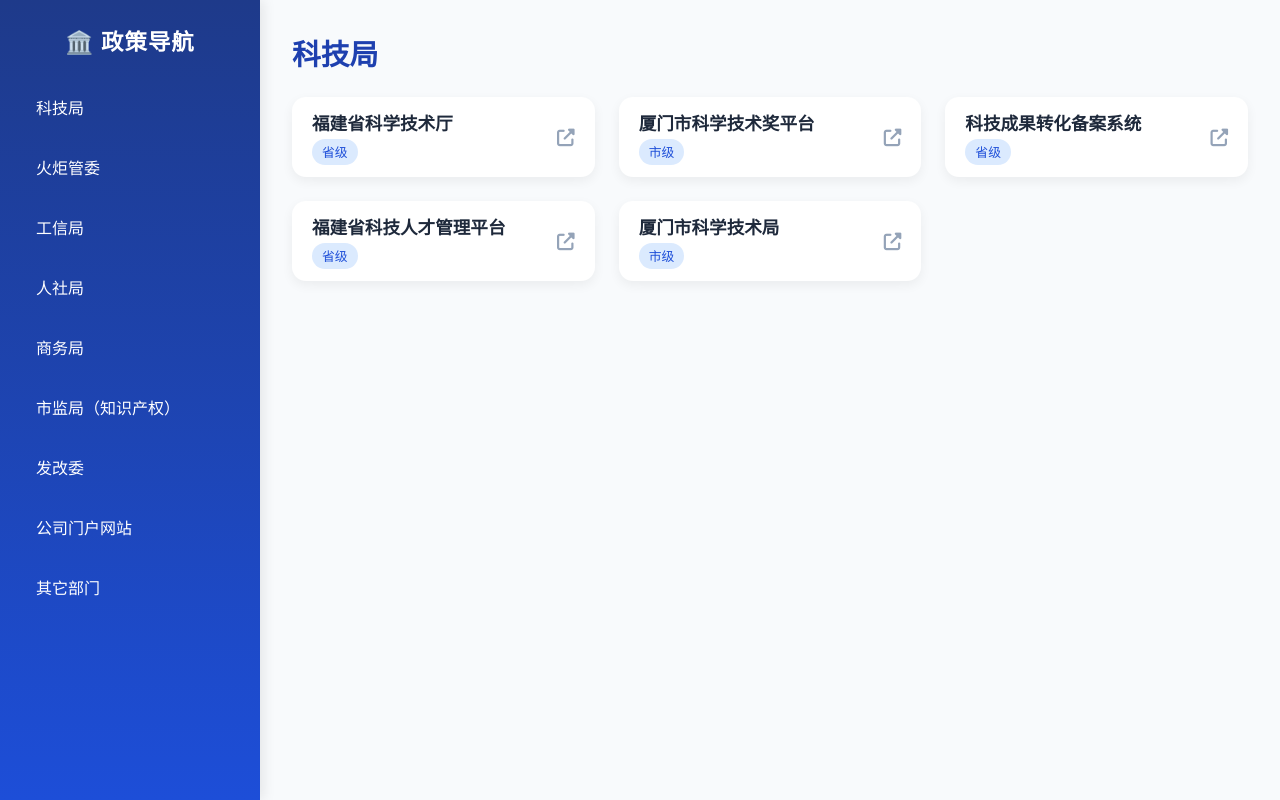
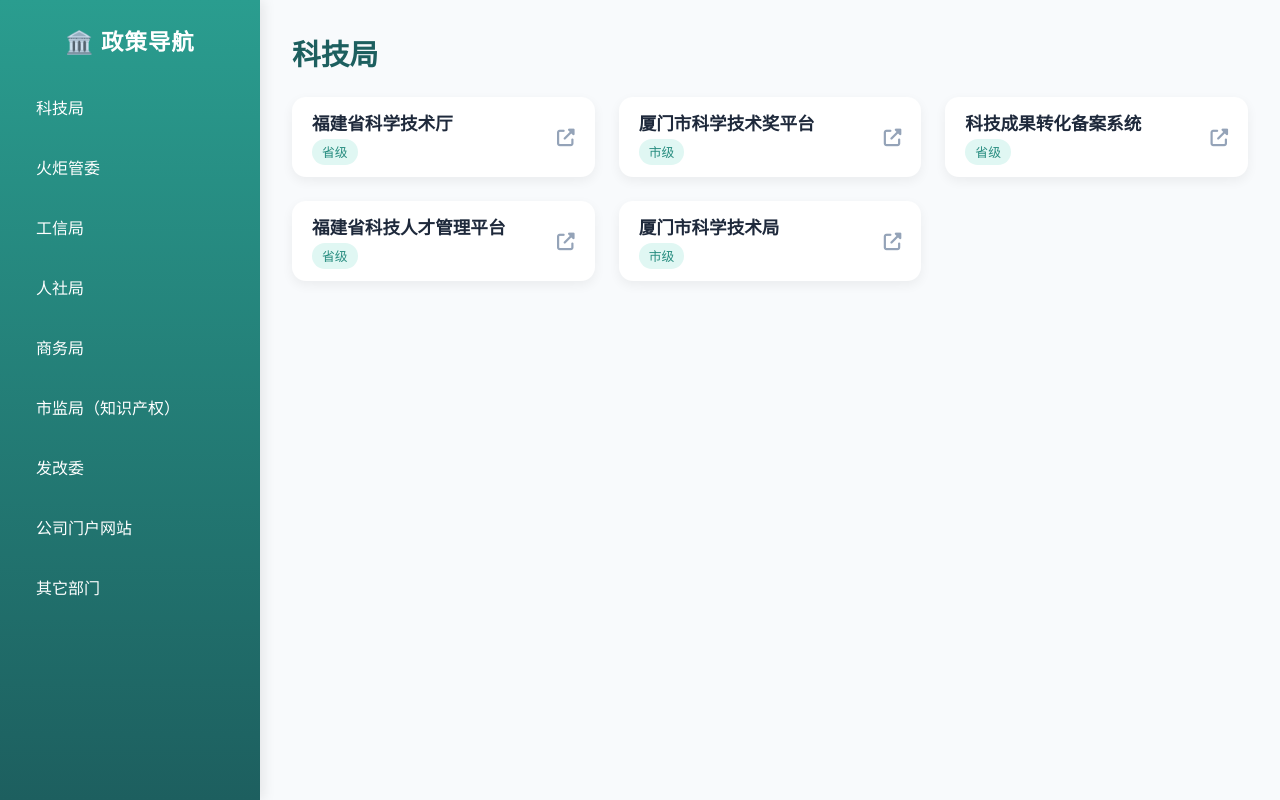
Before and after one commit to shenhai458/gov-project-nav, a plain HTML site: page index.html in a window 1280 px wide. Both pictures are taken after a click on the item "科技局". Drawn offline with Linux system fonts and the light colour scheme.

Commit message:
Update style.css

```diff
--- a/style.css
+++ b/style.css
@@ -1,4 +1,4 @@
-/* style.css - 美化版 */
+/* style.css - 清新浅绿色美化版 */
 * {
   margin: 0;
   padding: 0;
@@ -19,7 +19,7 @@ body {
 /* ——— 侧边栏 ——— */
 .sidebar {
   width: 260px;
-  background: linear-gradient(180deg, #1e3a8a, #1d4ed8);
+  background: linear-gradient(180deg, #2a9d8f, #1d5f5f); /* ← 改为青绿色渐变 */
   color: white;
   padding: 24px 0;
   overflow-y: auto;
@@ -63,7 +63,7 @@ body {
 .content h1 {
   font-size: 1.8em;
   margin-bottom: 24px;
-  color: #1e40af;
+  color: #1d5f5f; /* ← 标题改为深青绿色，更协调 */
   font-weight: 600;
 }
 
@@ -90,7 +90,7 @@ body {
 .card:hover {
   transform: translateY(-4px);
   box-shadow: 0 8px 20px rgba(0,0,0,0.12);
-  border-left: 4px solid #3b82f6;
+  border-left: 4px solid #4db6ac; /* ← 改为青绿色强调边 */
 }
 
 .card-body h3 {
@@ -101,8 +101,8 @@ body {
 }
 
 .tag {
-  background: #dbeafe;
-  color: #1d4ed8;
+  background: #e0f7f3; /* ← 浅青绿底 */
+  color: #268c7f;     /* ← 深青绿文字 */
   font-size: 0.8em;
   padding: 4px 10px;
   border-radius: 20px;
```
